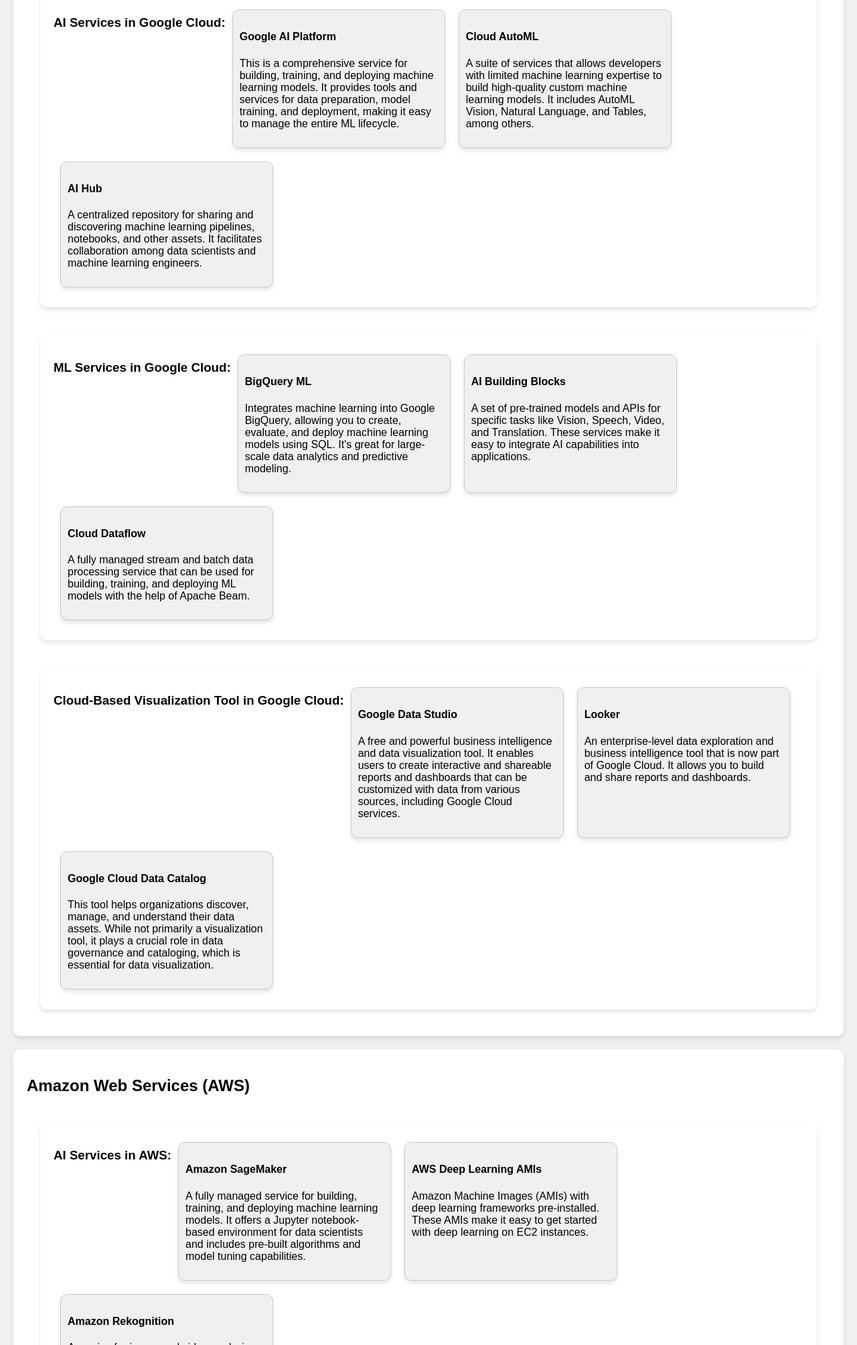
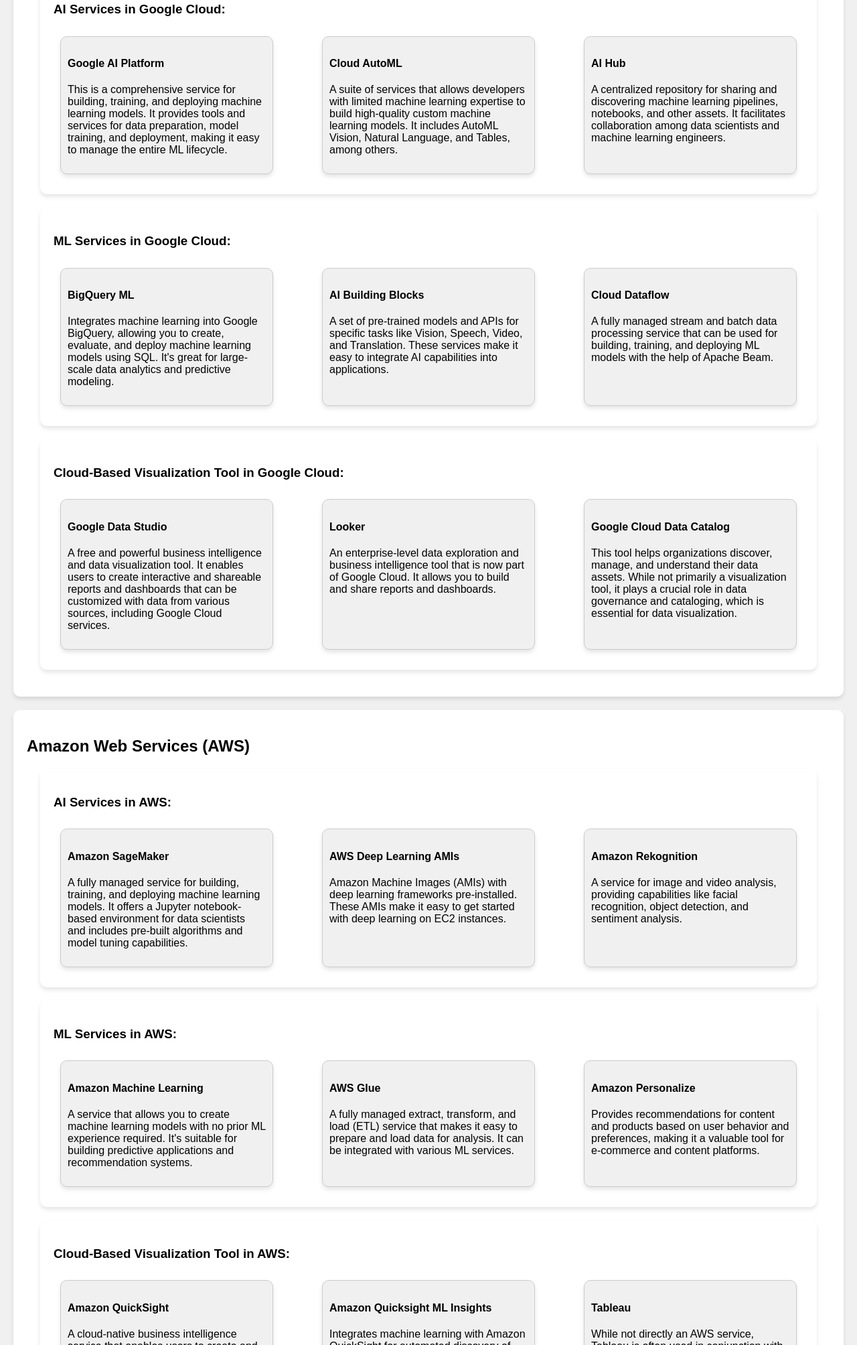
Before and after one commit to Pointbreak82/Cloud, a plain HTML site: page index.html in a window 1280 px wide. Shown: the part 792-2800 px from the top of the page at 67% size. Drawn offline with Linux system fonts and the light colour scheme.

Commit message:
Update index.html

```diff
--- a/index.html
+++ b/index.html
@@ -55,8 +55,11 @@
             padding: 20px;
             border-radius: 10px;
             box-shadow: 0 4px 6px rgba(0, 0, 0, 0.1); /* Box shadow for elegance */
+        }
+
+        .sub-boxes {
             display: flex;
-            flex-wrap: wrap;
+            justify-content: space-between; /* Distribute items evenly along the main axis */
         }
 
         .point-box {
@@ -95,6 +98,7 @@
 
         <div class="content" id="google-cloud-ai">
             <h3>AI Services in Google Cloud:</h3>
+            <div class="sub-boxes">
                 <div class="point-box">
                     <h4>Google AI Platform</h4>
                     <p>This is a comprehensive service for building, training, and deploying machine learning models. It provides tools and services for data preparation, model training, and deployment, making it easy to manage the entire ML lifecycle.</p>
@@ -108,9 +112,11 @@
                     <p>A centralized repository for sharing and discovering machine learning pipelines, notebooks, and other assets. It facilitates collaboration among data scientists and machine learning engineers.</p>
                 </div>
             </div>
+        </div>
 
         <div class="content" id="google-cloud-ml">
             <h3>ML Services in Google Cloud:</h3>
+            <div class="sub-boxes">
                 <div class="point-box">
                     <h4>BigQuery ML</h4>
                     <p>Integrates machine learning into Google BigQuery, allowing you to create, evaluate, and deploy machine learning models using SQL. It's great for large-scale data analytics and predictive modeling.</p>
@@ -124,9 +130,11 @@
                     <p>A fully managed stream and batch data processing service that can be used for building, training, and deploying ML models with the help of Apache Beam.</p>
                 </div>
             </div>
+        </div>
 
         <div class="content" id="google-cloud-vis">
             <h3>Cloud-Based Visualization Tool in Google Cloud:</h3>
+            <div class="sub-boxes">
                 <div class="point-box">
                     <h4>Google Data Studio</h4>
                     <p>A free and powerful business intelligence and data visualization tool. It enables users to create interactive and shareable reports and dashboards that can be customized with data from various sources, including Google Cloud services.</p>
@@ -141,12 +149,14 @@
                 </div>
             </div>
         </div>
+    </div>
 
     <!-- Add content for AWS and Microsoft Azure here -->
     <div class="container content" id="amazon-web-services">
         <h2>Amazon Web Services (AWS)</h2>
         <div class="content" id="amazon-web-services-ai">
             <h3>AI Services in AWS:</h3>
+            <div class="sub-boxes">
                 <div class="point-box">
                     <h4>Amazon SageMaker</h4>
                     <p>A fully managed service for building, training, and deploying machine learning models. It offers a Jupyter notebook-based environment for data scientists and includes pre-built algorithms and model tuning capabilities.</p>
@@ -160,14 +170,16 @@
                     <p>A service for image and video analysis, providing capabilities like facial recognition, object detection, and sentiment analysis.</p>
                 </div>
             </div>
+        </div>
 
         <div class="content" id="amazon-web-services-ml">
             <h3>ML Services in AWS:</h3>
+            <div class="sub-boxes">
                 <div class="point-box">
                     <h4>Amazon Machine Learning</h4>
                     <p>A service that allows you to create machine learning models with no prior ML experience required. It's suitable for building predictive applications and recommendation systems.</p>
                 </div>
-            <div class "point-box">
+                <div class="point-box">
                     <h4>AWS Glue</h4>
                     <p>A fully managed extract, transform, and load (ETL) service that makes it easy to prepare and load data for analysis. It can be integrated with various ML services.</p>
                 </div>
@@ -176,9 +188,11 @@
                     <p>Provides recommendations for content and products based on user behavior and preferences, making it a valuable tool for e-commerce and content platforms.</p>
                 </div>
             </div>
+        </div>
 
         <div class="content" id="amazon-web-services-vis">
             <h3>Cloud-Based Visualization Tool in AWS:</h3>
+            <div class="sub-boxes">
                 <div class="point-box">
                     <h4>Amazon QuickSight</h4>
                     <p>A cloud-native business intelligence service that enables users to create and publish interactive dashboards. It can connect to various data sources, including those in AWS, for data visualization.</p>
@@ -193,11 +207,13 @@
                 </div>
             </div>
         </div>
+    </div>
 
     <div class="container content" id="microsoft-azure">
         <h2>Microsoft Azure</h2>
         <div class="content" id="microsoft-azure-ai">
             <h3>AI Services in Azure:</h3>
+            <div class="sub-boxes">
                 <div class="point-box">
                     <h4>Azure Machine Learning</h4>
                     <p>A cloud-based service for building, training, and deploying machine learning models. It supports a variety of frameworks and tools and provides automated machine learning capabilities.</p>
@@ -211,9 +227,11 @@
                     <p>A fast, easy, and collaborative Apache Spark-based analytics platform. While not purely AI, it's often used for big data and machine learning tasks.</p>
                 </div>
             </div>
+        </div>
 
         <div class="content" id="microsoft-azure-ml">
             <h3>ML Services in Azure:</h3>
+            <div class="sub-boxes">
                 <div class="point-box">
                     <h4>Azure Synapse Analytics (formerly SQL Data Warehouse)</h4>
                     <p>Combines big data and data warehousing into one unified platform. It can be used for data preparation and running machine learning models.</p>
@@ -227,9 +245,11 @@
                     <p>A fully managed cloud service for big data analytics and machine learning. It supports various open-source analytics frameworks.</p>
                 </div>
             </div>
+        </div>
 
         <div class="content" id="microsoft-azure-vis">
             <h3>Cloud-Based Visualization Tool in Azure:</h3>
+            <div class="sub-boxes">
                 <div class="point-box">
                     <h4>Power BI</h4>
                     <p>A powerful business analytics service for creating interactive reports and dashboards. It can connect to various data sources, including Azure services, for data visualization.</p>
@@ -241,6 +261,7 @@
                 <div class="point-box">
                     <h4>QlikView and Qlik Sense</h4>
                     <p>Qlik is another data visualization and business intelligence platform that can connect to Azure data sources and offer powerful visualization capabilities.</p>
+                </div>
             </div>
         </div>
     </div>
```
Lines whose indentation alone changed are shown as unchanged.
